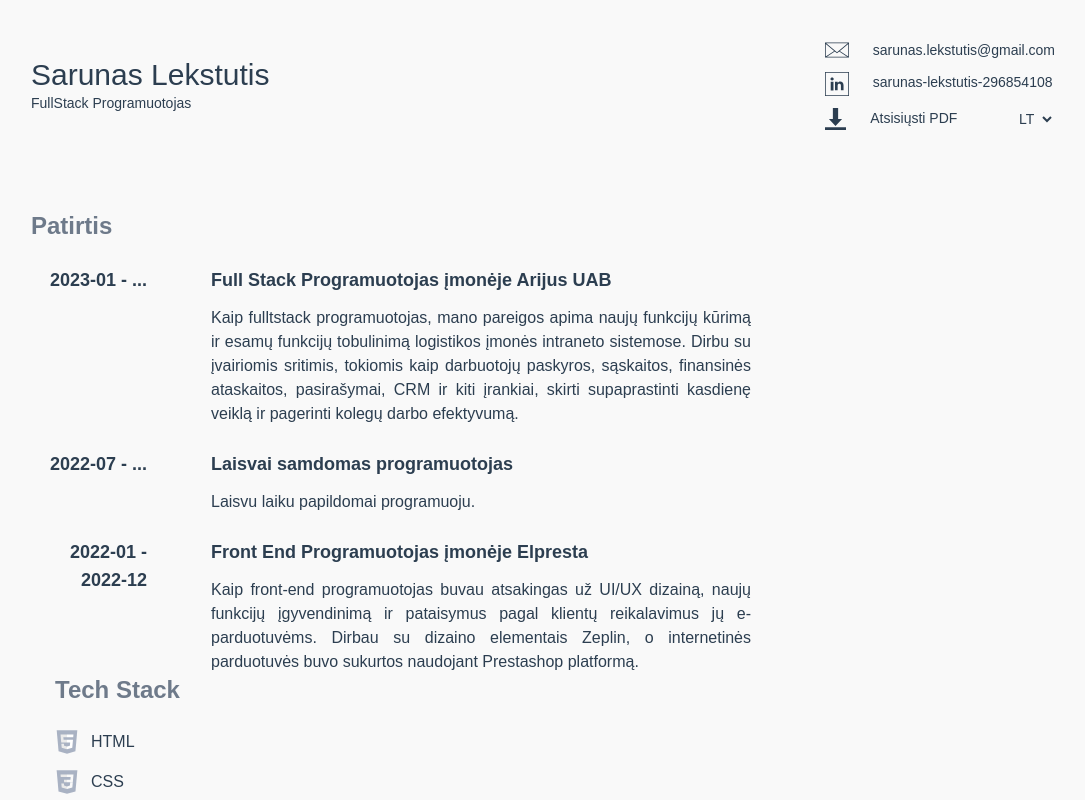
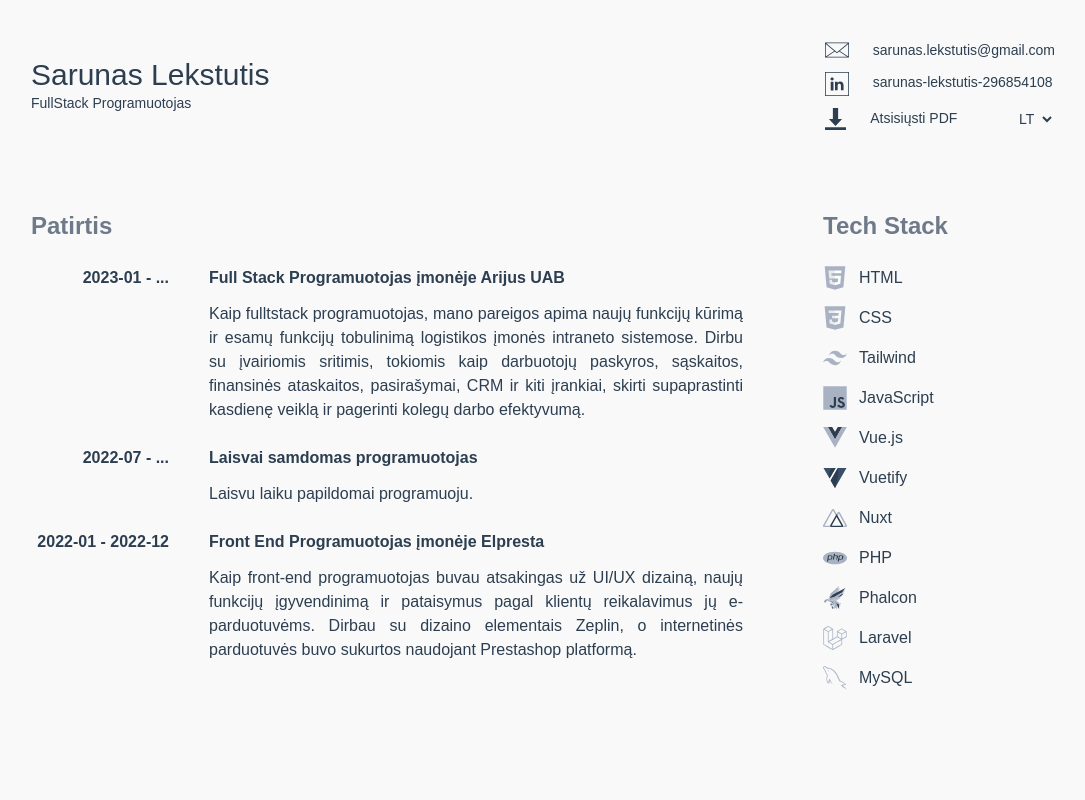
Before and after one commit to slekstut/portfolio, a Nuxt app: page / in a window 1280 px wide. Shown: the top 800 px of the page, without its empty margins (97-1182 px from the left). Built offline with nearby package versions, Linux system fonts and the light colour scheme.

Commit message:
fix divs

```diff
--- a/pages/index.vue
+++ b/pages/index.vue
@@ -46,32 +46,34 @@
 
       <!-- main content -->
       <div class="flex mt-20">
-        <div class="w-3/4 pr-12">
+        <div class="w-3/4 pr-14">
           <!-- EXPIERENCE -->
           <div class="text-2xl text-warmgray font-black">{{ $t('expierence') }}</div>
           <div class="flex mt-6">
-            <div class="pr-16 text-lg font-bold w-1/4 text-right">2023-01 - ...</div>
+            <div class="pr-10 text-md font-bold w-1/4 text-right">2023-01 - ...</div>
             <div class="w-3/4">
-              <div class="text-lg font-bold">{{ $t('exp_1_title') }}</div>
+              <div class="text-md font-bold">{{ $t('exp_1_title') }}</div>
               <div class="mt-3 text-base font-normal text-justify">{{ $t('exp_1_desc') }}</div>
             </div>
           </div>
           <div class="flex mt-6">
-            <div class="pr-16 text-lg font-bold w-1/4 text-right">2022-07 - ...</div>
+            <div class="pr-10 text-md font-bold w-1/4 text-right">2022-07 - ...</div>
             <div class="w-3/4">
-              <div class="text-lg font-bold">{{ $t('exp_2_title') }}</div>
+              <div class="text-md font-bold">{{ $t('exp_2_title') }}</div>
               <div class="mt-3 text-base font-normal text-justify">{{ $t('exp_2_desc') }}</div>
             </div>
           </div>
           <div class="flex mt-6">
-            <div class="pr-16 text-lg font-bold w-1/4 text-right">2022-01 - 2022-12</div>
+            <div class="pr-10 text-md font-bold w-1/4 text-right">2022-01 - 2022-12</div>
             <div class="w-3/4">
-              <div class="text-lg font-bold">{{ $t('exp_3_title') }}</div>
+              <div class="text-md font-bold">{{ $t('exp_3_title') }}</div>
               <div class="mt-3 text-base font-normal text-justify">{{ $t('exp_3_desc') }}
             </div>
           </div>
         </div>
-        <div class="w-1/4 pl-6">
+
+      </div>
+      <div class="w-1/4 pl-6">
           <!-- STACK -->
           <div class="text-2xl text-warmgray font-black">Tech Stack</div>
           <div class="mt-6">
@@ -81,7 +83,6 @@
             </div>
           </div>
         </div>
-      </div>
     </div>
   </div>
 </div></template>
```
